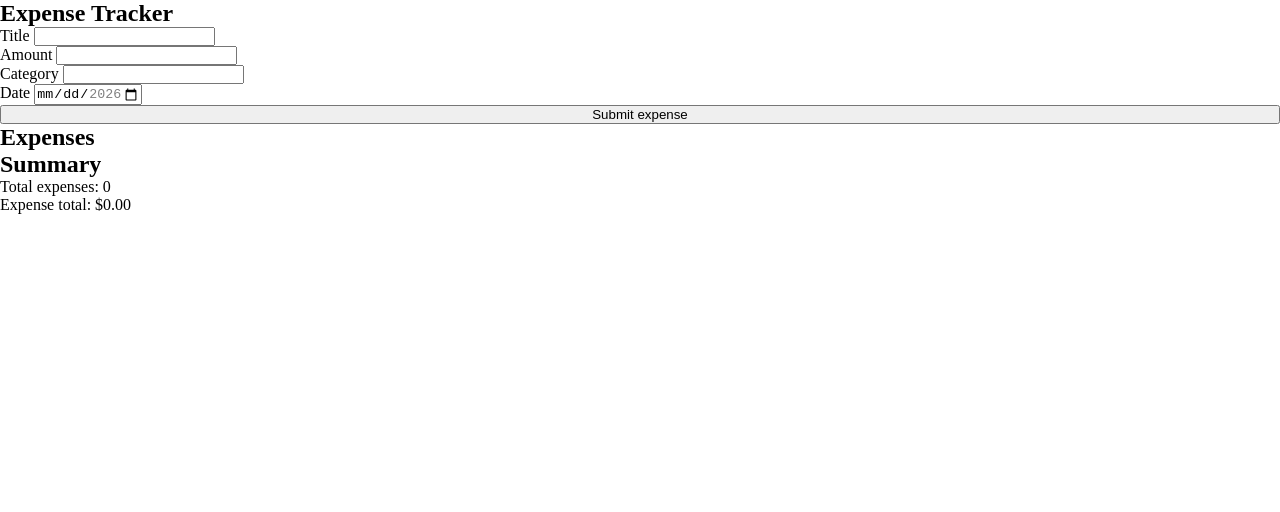
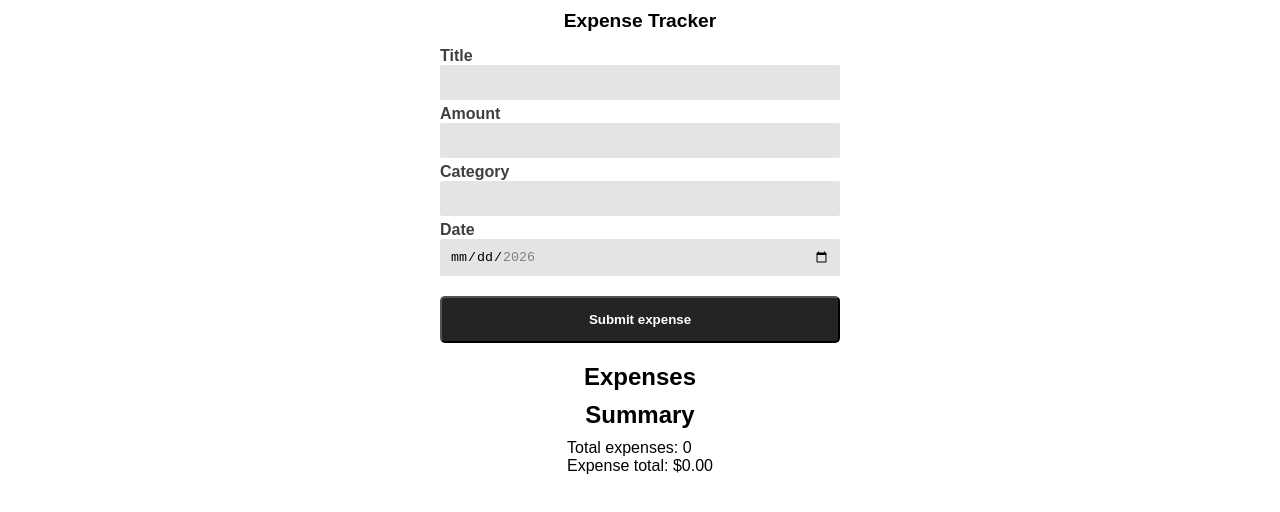
Before and after one commit to pfaber777/expense-tracker, a website built with Vite: page index.html in a window 1280 px wide. Built offline with nearby package versions, Linux system fonts and the light colour scheme.

Commit message:
style-update

```diff
--- a/src/style.scss
+++ b/src/style.scss
@@ -5,10 +5,170 @@
 }
 
 :root {
+  // HEADER STYLING
+  --header-font: Arial;
+  --header-font-size: 0.8rem;
 
+  // FORM Container
+  --form-c-background-color: rgb(255, 255, 255);
+
+  // INPUTS STYLING
+  --input-style-width: 100%;
+
+  // EXPENSE LIST STYLING
+  --expense-list-width: 80%;
 }
 
+.app-main {
+  display: flex;
+  flex-direction: column;
+  align-items: center;
+  width: 100%;
+}
+.app-header {
+  margin: 10px;
+  display: flex;
+  flex-direction: column;
+  align-items: center;
+  // border: 1px solid red;
+  font-family: var(--header-font);
+  font-size: var(--header-font-size);
+  width: 100%;
+}
+
+.form-container {
+  display: flex;
+  flex-direction: column;
+  background-color: var(--form-c-background-color);
+  // justify-content: center;
+  width: 500px;
+  margin: auto;
+  // border: 1px solid red;
+}
 .expense-form {
   display: flex;
   flex-direction: column;
+  // border: 1px solid green;
+  align-items: center;
+  // padding: auto;
+  width: 100%;
+  .input-fields {
+    display: flex;
+    flex-direction: column;
+    width: 80%;
+    // border: 1px solid black;
+  }
+  label {
+    width: 80%;
+    color: rgb(63, 63, 63);
+    font-weight: 600;
+    font-family: Arial, Helvetica, sans-serif;
+    margin-top: 5px;
+  }
+  .input-style {
+    padding: 10px;
+    width: var(--input-style-width);
+    border-radius: 2px;
+    background-color: rgb(228, 228, 228);
+    border: none;
+  }
+  .submit-btn {
+    width: 80%;
+    padding: 14px;
+    border-radius: 5px;
+    margin: 20px;
+    background-color: rgb(36, 36, 36);
+    color: white;
+    font-weight: 600;
+  }
 }
+
+.expense-section {
+  display: flex;
+  flex-direction: column;
+  align-items: center;
+  width: 100%;
+}
+.expense-list-container {
+  display: flex;
+  justify-content: center;
+  // border: 1px solid brown;
+  flex-direction: column;
+  align-items: center;
+  width: 100%;
+  .expenses-heading {
+    font-family: Arial, Helvetica, sans-serif;
+    font-size: 1.5rem;
+  }
+  .expense-list {
+    display: flex;
+    flex-direction: column;
+    align-items: center;
+    width: var(--expense-list-width);
+    .list-item {
+      display: flex;
+      flex-direction: column;
+      font-family: Arial, Helvetica, sans-serif;
+      margin: 5px;
+      list-style: none;
+      justify-content: center;
+      background-color: rgb(36, 36, 36);
+      // border: 1px solid rgb(36, 36, 36);
+      border-radius: 5px;
+      padding: 12px;
+      min-width: 400px;
+      // max-width: 80%;
+      align-items: left;
+      .item-heading {
+        font-size: 1.5rem;
+        color: rgb(155, 155, 155);
+      }
+      .item-specs {
+        margin: 10px 0px;
+        font-weight: 500;
+        color: white;
+        // border: 2px solid black;
+      }
+      .expense-delete {
+        background-color: rgb(145, 145, 145);
+        border-radius: 2px;
+        color: rgb(44, 44, 44);
+        border: 1px solid rgb(36, 36, 36);;
+        cursor: pointer;
+        font-weight: 700;
+        padding: 10px 45px;
+        border-radius: 5px;
+      }
+    }
+  }
+}
+
+.summary-section {
+  display: flex;
+  flex-direction: column;
+  width: 50%;
+  align-items: center;
+  // border: 1px solid purple;
+}
+.expense-summary {
+ display: flex;
+ flex-direction: column;
+ align-items: left;
+ font-family: Arial, Helvetica, sans-serif;
+//  border: 1px solid green;
+ .summary-heading {
+  display: flex;
+  align-self: center;
+ }
+ .summary-heading {
+  margin: 10px;
+  // border: 1px solid red;
+ }
+}
+.expense-display {
+  display: flex;
+  flex-direction: column;
+  // align-items: center;
+  align-items: center;
+  font-family: Arial, Helvetica, sans-serif;
+}
```
